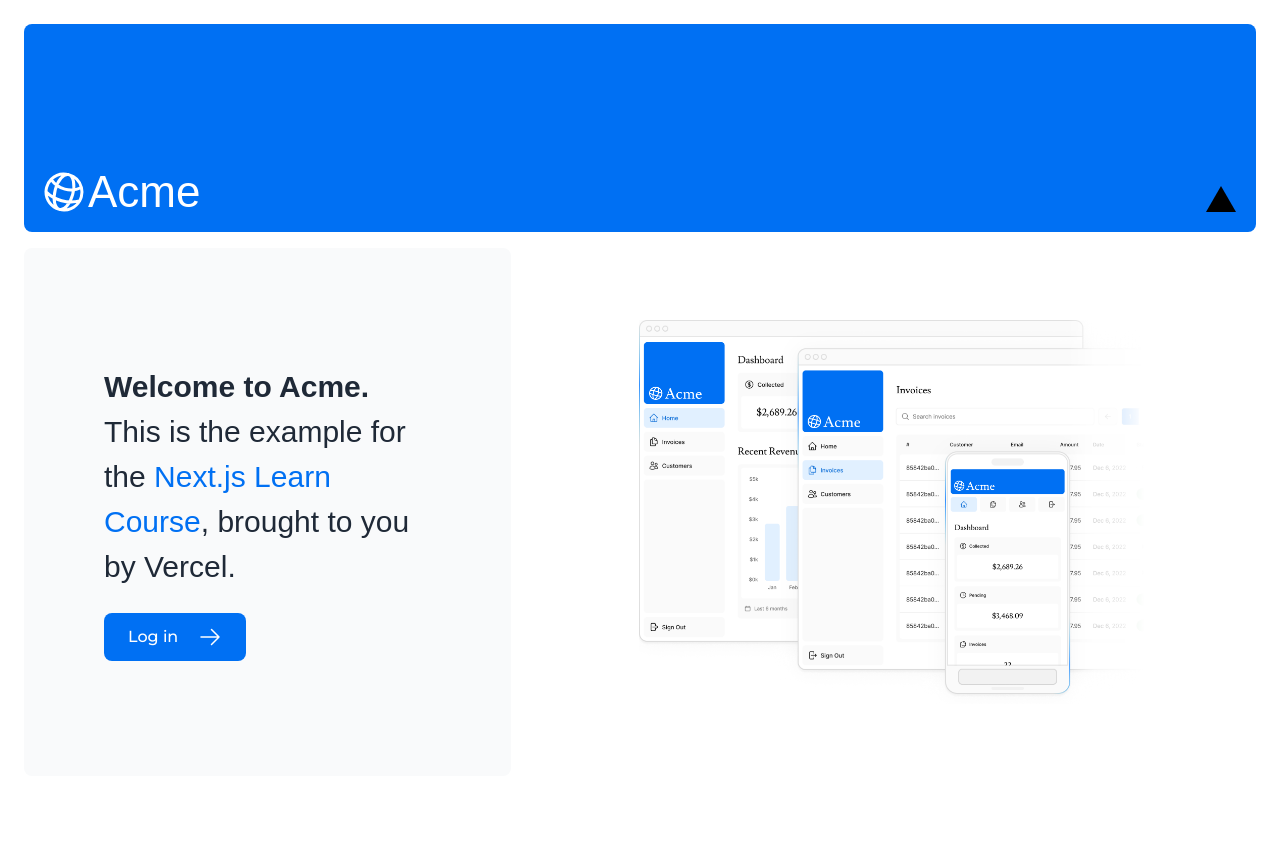
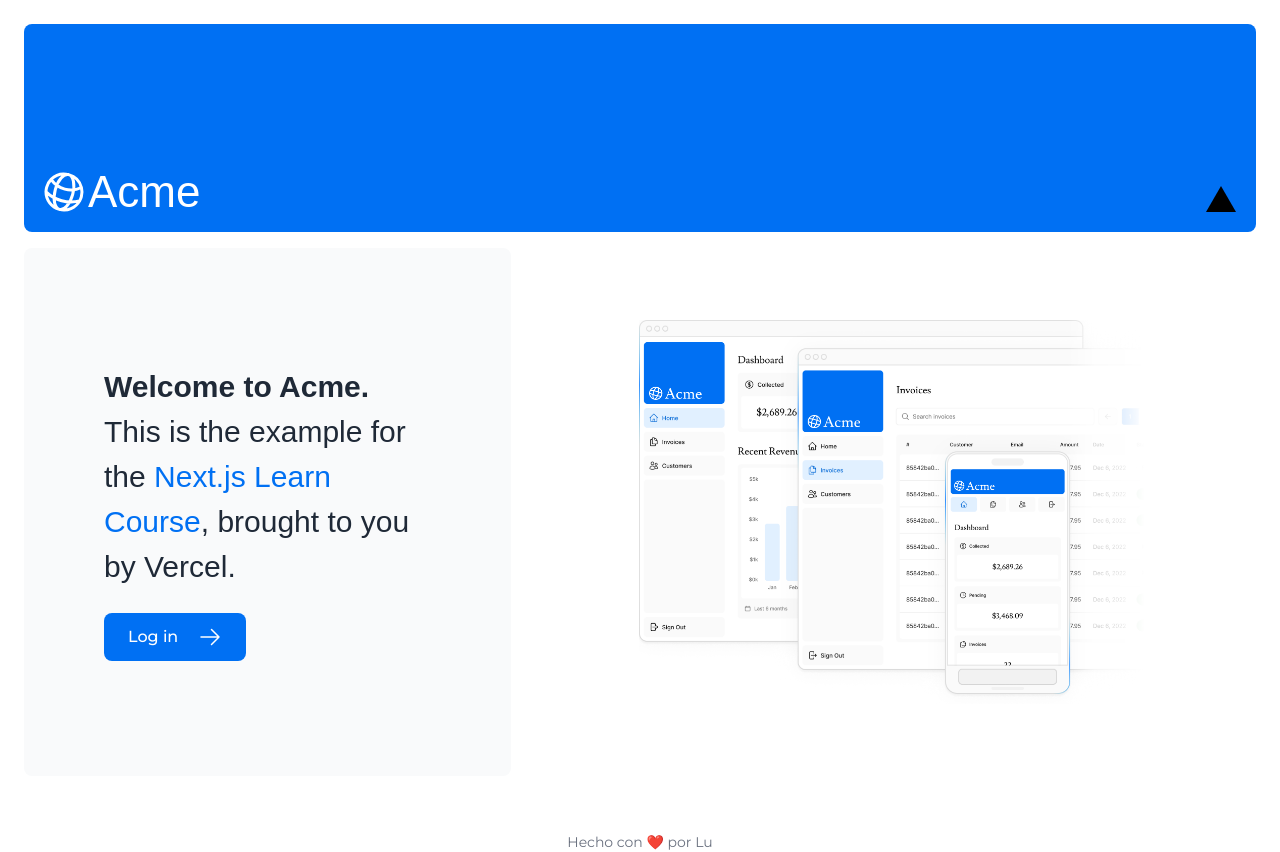
Before and after one commit to LucilaAllende/financial-dashboard, a Next.js app: page / in a window 1280 px wide. Before the commit the page ends 800 px from the top, so only its background shows below. Built offline with nearby package versions, Linux system fonts and the light colour scheme; a web font is replaced by a local one.

Commit message:
Refactor RootLayout component to add a footer with author information

```diff
--- a/app/layout.tsx
+++ b/app/layout.tsx
@@ -8,7 +8,12 @@
 }) {
   return (
     <html lang="en">
-      <body className={`${montserrat.className} antialiased`}>{children}</body>
+      <body className={`${montserrat.className} antialiased`}>
+        {children}
+        <footer className="text-center text-gray-500 text-sm mt-8">
+          Hecho con ❤️ por Lu
+        </footer>
+        </body>
     </html>
   );
 }
```
